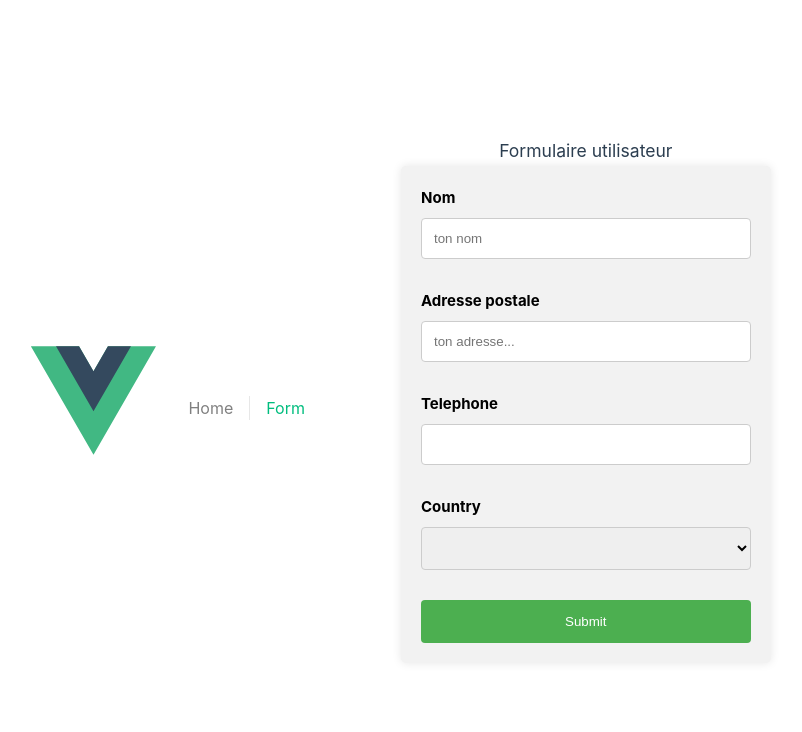
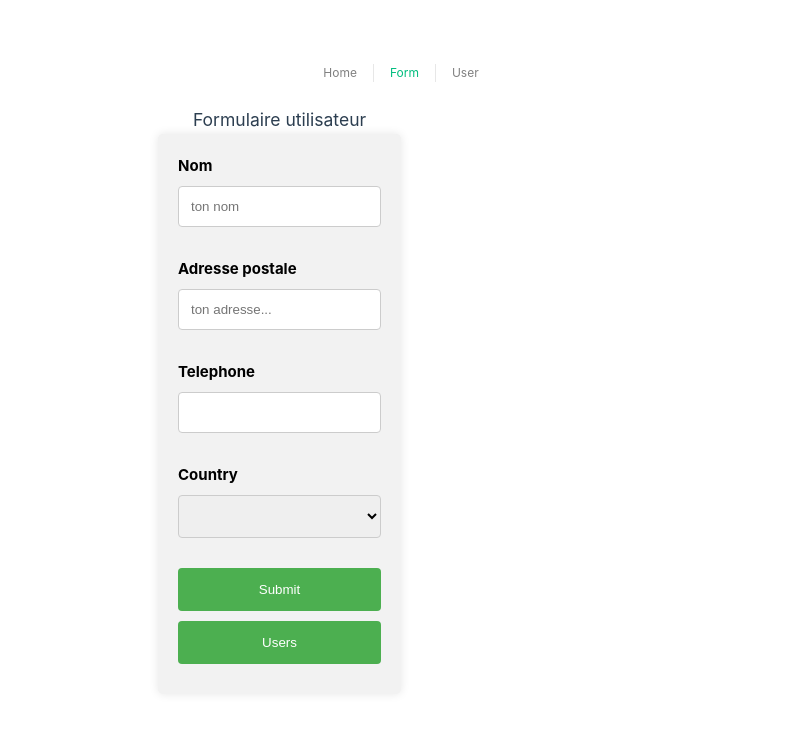
Before and after one commit to Zoheir1996/Rest-api-express, a Vue app in the folder client/: page /form in a window 1280 px wide. Shown: the top 732 px of the page, without its empty margins (239-1041 px from the left). Built offline with nearby package versions, Linux system fonts and the light colour scheme.

Commit message:
Requetes axios pour creation newUser

```diff
--- a/client/src/App.vue
+++ b/client/src/App.vue
@@ -1,36 +1,37 @@
-<script setup>
-import { RouterView, RouterLink } from 'vue-router'
-</script>
-
 <template>
   <header>
-    <img alt="Vue logo" class="logo" src="@/assets/logo.svg" width="125" height="125" />
+
     <nav>
       <RouterLink to="/">Home</RouterLink>
-
       <RouterLink to="/form">Form</RouterLink>
+      <RouterLink to="/users">User</RouterLink>
     </nav>
   </header>
-
   <RouterView />
 </template>
 
 <style scoped>
 header {
   line-height: 1.5;
-  max-height: 100vh;
+  width: 100%;
+  position: fixed;
+  top: 0;
+  left: 0;
+  background-color: white; /* Pour s'assurer que le header est visible */
+  z-index: 999; /* Pour s'assurer que le header est au-dessus de tout le contenu */
+
 }
 
 .logo {
-  display: block;
-  margin: 0 auto 2rem;
+    display: block;
+    margin: 1rem auto; /* Centrer horizontalement et laisser un espace en haut */
 }
 
 nav {
   width: 100%;
   font-size: 12px;
   text-align: center;
-  margin-top: 2rem;
+  margin-top: 2rem; /* Espacement entre le logo et les liens de navigation */
 }
 
 nav a.router-link-exact-active {
@@ -53,29 +54,12 @@ nav a:first-of-type {
 }
 
 @media (min-width: 1024px) {
-  header {
-    display: flex;
-    place-items: center;
-    padding-right: calc(var(--section-gap) / 2);
-  }
-
   .logo {
-    margin: 0 2rem 0 0;
-  }
-
-  header .wrapper {
-    display: flex;
-    place-items: flex-start;
-    flex-wrap: wrap;
+    margin: 1rem 2rem; /* Centrer horizontalement et laisser un espace en haut */
   }
 
   nav {
-    text-align: left;
-    margin-left: -1rem;
-    font-size: 1rem;
-
-    padding: 1rem 0;
-    margin-top: 1rem;
+    margin-top: 4rem; /* Espacement entre le logo et les liens de navigation */
   }
 }
 </style>
--- a/client/src/components/TheForm.vue
+++ b/client/src/components/TheForm.vue
@@ -2,63 +2,83 @@
   <div class="form-container">
     <h3>Formulaire utilisateur</h3>
 
-    <form @submit.prevent="handleSubmit">
+    <form id="signupForm">
       <div class="form-group">
-        <label for="noms">Nom</label>
+        <label for="name">Nom</label>
         <input
-          v-model="formData.noms"
+          v-model="User.name"
           type="text"
-          id="noms"
+          id="name"
           name="firstname"
           placeholder="ton nom"
+          required
         />
       </div>
 
       <div class="form-group">
-        <label for="lname">Adresse postale</label>
+        <label for="adresse">Adresse postale</label>
         <input
-          v-model="formData.adresse"
+          v-model="User.adresse"
           type="text"
           id="adresse"
           name="adresse"
           placeholder="ton adresse..."
+          required
         />
       </div>
 
       <div class="form-group">
         <label for="lname">Telephone</label>
-        <input v-model="formData.telephone" type="text" id="lname" name="email" />
+        <input v-model="User.telephone" type="text" id="lname" name="email" required />
       </div>
 
       <div class="form-group">
         <label for="country">Country</label>
-        <select v-model="formData.country" id="country" name="country">
+        <select v-model="User.country" id="country" name="country" required>
           <option value="australia">Australia</option>
           <option value="canada">Canada</option>
           <option value="usa">USA</option>
         </select>
       </div>
 
-      <button type="submit">Submit</button>
+      <button @click.prevent="handleSubmit">Submit</button>
+
+      <button onclick="window.location.href='/users'">Users</button>
     </form>
   </div>
 </template>
 
 <script>
+import axios from 'axios'
 export default {
   data() {
     return {
-      formData: {
+      User: {
         name: '',
-        lastName: '',
+        adresse: '',
+        telephone: '',
         country: ''
       }
     }
   },
   methods: {
-    handleSubmit() {
-      // Logique pour traiter les données du formulaire
-      console.log('Données du formulaire:', this.formData)
+    handleSubmit(event) {
+      event.preventDefault()
+      let newUser = {
+        noms: this.User.name,
+        adresse: this.User.adresse,
+        telephone: this.User.telephone,
+        country: this.User.country
+      }
+      console.log(newUser)
+      axios
+        .post('http://localhost:3000/api/v1/utilisateurs/', newUser)
+        .then((response) => {
+          console.log(response)
+        })
+        .catch((error) => {
+          console.log(error)
+        })
     }
   }
 }
@@ -67,7 +87,7 @@ export default {
 <style scoped>
 .form-container {
   max-width: 400px;
-  margin: auto;
+  margin: auto; /* Pour centrer le conteneur */;
 }
 
 form {
@@ -75,6 +95,7 @@ form {
   padding: 20px;
   border-radius: 5px;
   box-shadow: 0 0 10px rgba(0, 0, 0, 0.1);
+  width: 100%;
 }
 
 h3 {
@@ -112,6 +133,7 @@ button {
   border-radius: 4px;
   cursor: pointer;
   transition: background-color 0.3s;
+  margin-bottom: 10px;
 }
 
 button:hover {
```
